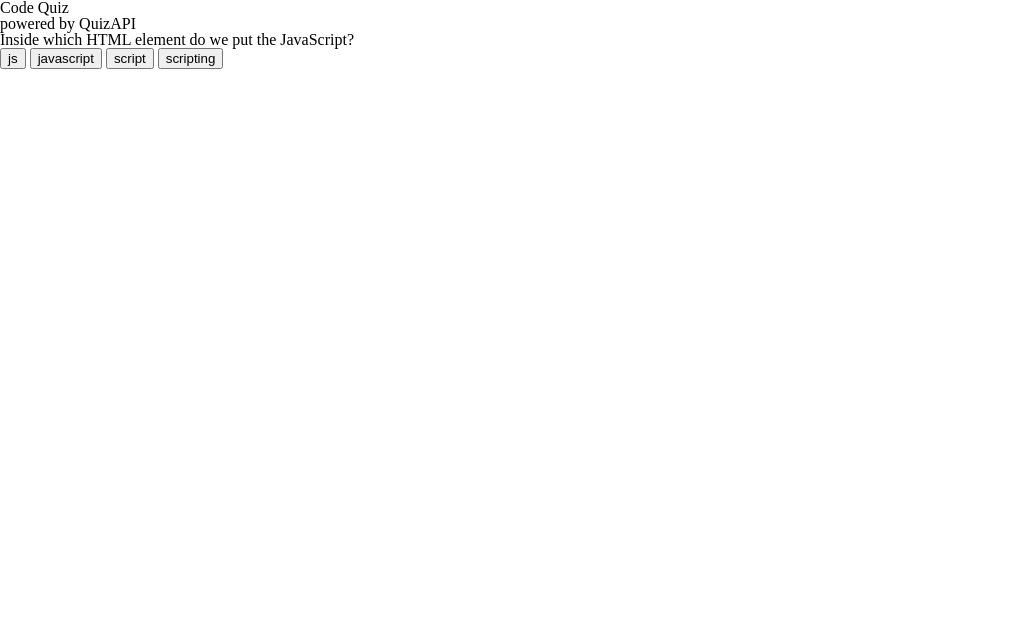
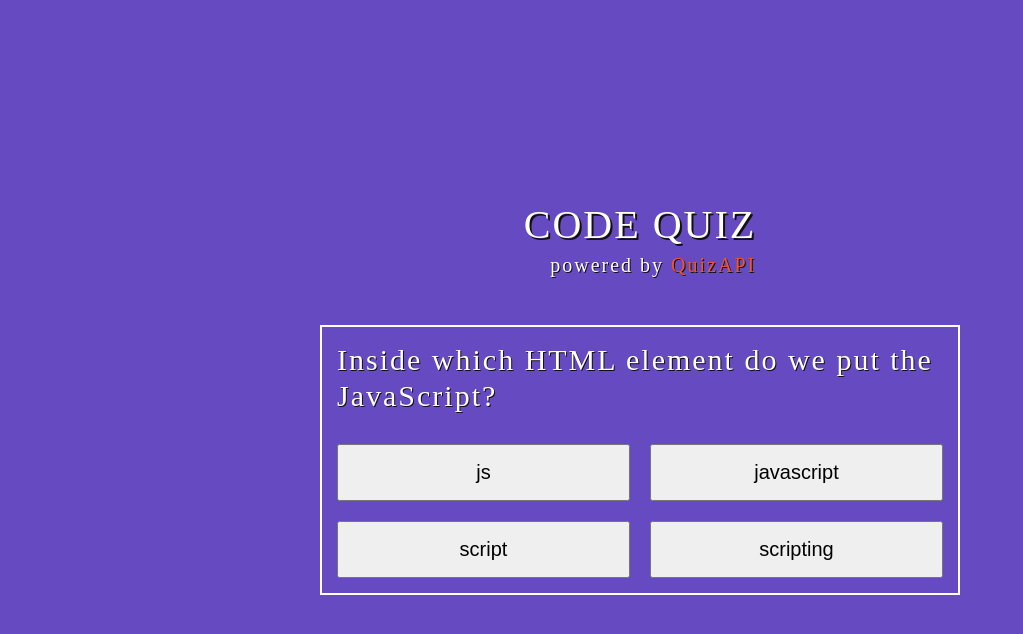
Before and after one commit to Jon-Ledo/Coding-Knowledge-Quiz__QuizAPI, a plain HTML site: page index.html in a window 1280 px wide. Shown: the whole page, without its empty margins (0-1023 px from the left). Drawn offline with Linux system fonts and the light colour scheme.

Commit message:
added base styles for general feel of the app. Added missing classes in the html and link to the quizapi site

```diff
--- a/css/styles.css
+++ b/css/styles.css
@@ -0,0 +1,76 @@
+html {
+  font-size: 62.5%;
+}
+
+body {
+  width: 50%;
+  max-width: 800px;
+  height: 100vh;
+  margin: auto;
+  display: flex;
+  justify-content: center;
+  align-items: center;
+  flex-direction: column;
+  background-color: #664ac2;
+  color: #ffffff;
+  letter-spacing: 2px;
+  text-shadow: 1px 1px #111111;
+}
+
+/* HEADER STYLES */
+header {
+  display: flex;
+  flex-direction: column;
+}
+
+header h1 {
+  font-size: 4rem;
+  text-transform: uppercase;
+  text-shadow: 2px 2px #111111;
+  margin-bottom: 1rem;
+}
+
+header p {
+  align-self: flex-end;
+  font-size: 2rem;
+}
+
+header p a {
+  text-decoration: none;
+  color: #f7551a;
+  transition: all 0.3s;
+}
+
+header p a:hover {
+  color: #f7865d;
+}
+
+header p a:active {
+  color: #6e250a;
+}
+
+/* QUIZ BOX STYLES */
+.quiz__container {
+  border: 2px solid white;
+  padding: 1.5rem;
+  margin-top: 5rem;
+}
+
+.quiz__question {
+  font-size: 3rem;
+  line-height: 1.2;
+  margin-bottom: 3rem;
+}
+
+.quiz__answers-container {
+  display: flex;
+  flex-wrap: wrap;
+  gap: 2rem;
+}
+
+.quiz__answers-container button {
+  flex: 1 0 33%;
+  padding: 1.5rem;
+  font-size: 2rem;
+  cursor: pointer;
+}
--- a/index.html
+++ b/index.html
@@ -16,7 +16,7 @@
 <body>
   <header>
     <h1>Code Quiz</h1>
-    <p>powered by QuizAPI</p>
+    <p>powered by <a href="https://quizapi.io/" target="_blank">QuizAPI</a></p>
   </header>
 
   <!-- START OF QUIZ -->
```
